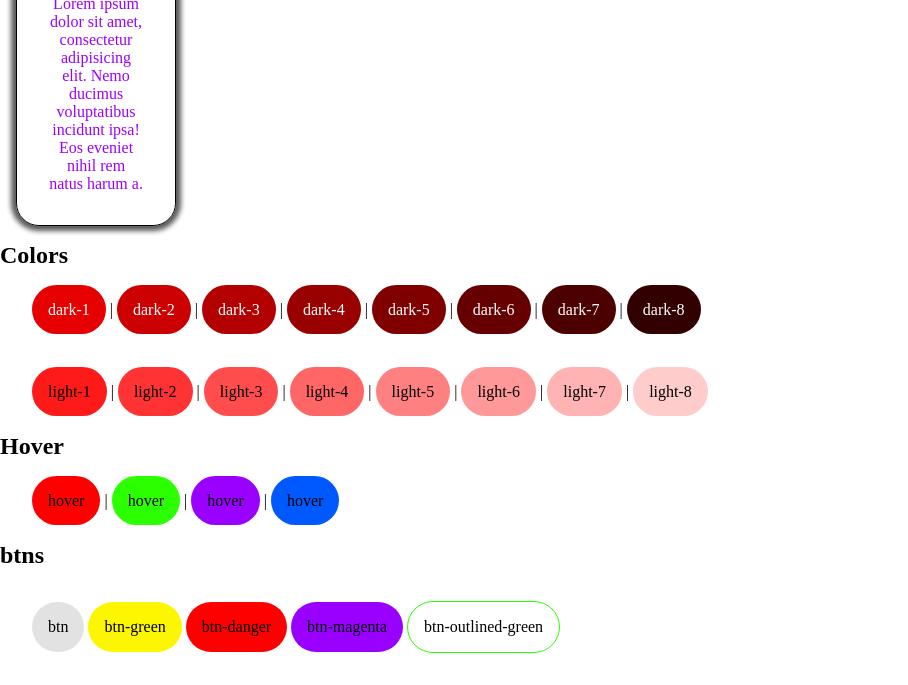
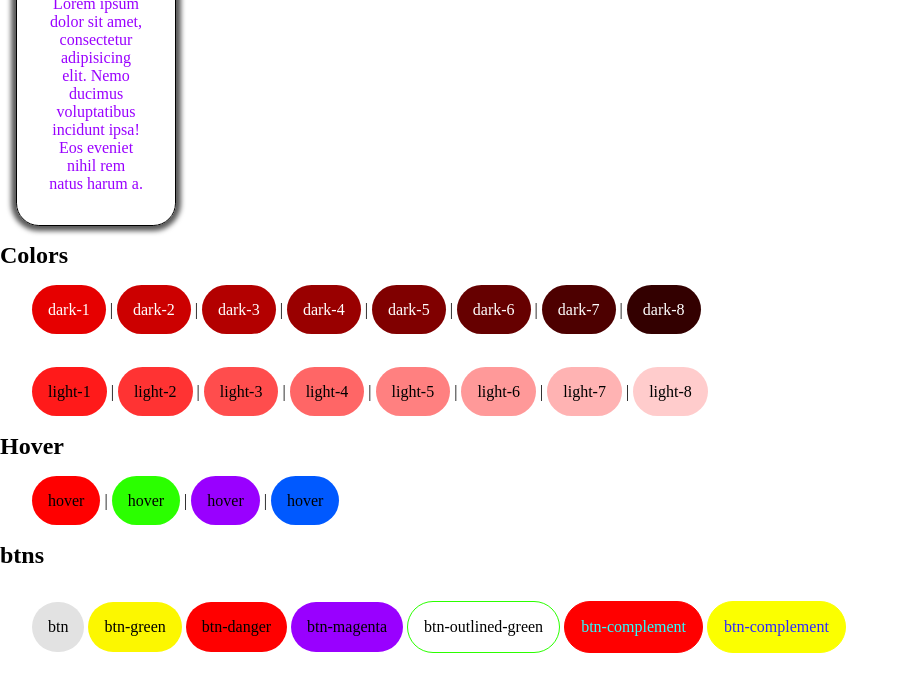
Before and after one commit to Hossein-Haghshenas/SASS, a website: page Projects/Small-library/index.html in a window 1280 px wide. Shown: the part 118-803 px from the top of the page, without its empty margins (0-908 px from the left). Drawn offline with Linux system fonts and the light colour scheme.

Commit message:
Create example

```diff
--- a/Projects/Small-library/index.html
+++ b/Projects/Small-library/index.html
@@ -53,6 +53,8 @@
       <a href="#" class="btn-danger">btn-danger</a>
       <a href="#" class="btn-magenta">btn-magenta</a>
       <a href="#" class="btn-outlined-green">btn-outlined-green</a>
+      <a href="#" class="btn-complement-danger">btn-complement</a>
+      <a href="#" class="btn-complement-warning">btn-complement</a>
     </section>
   </body>
 </html>
```
